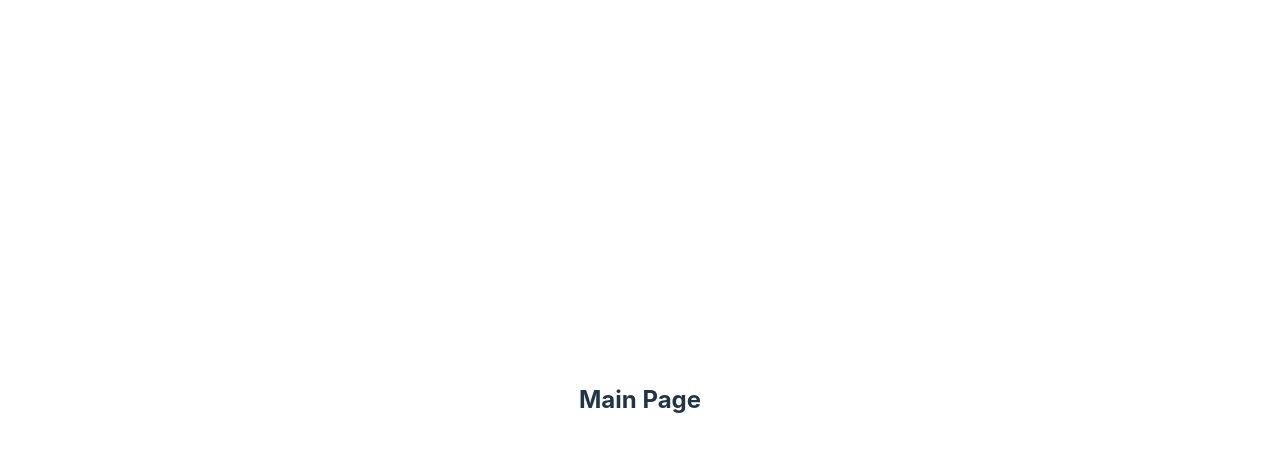
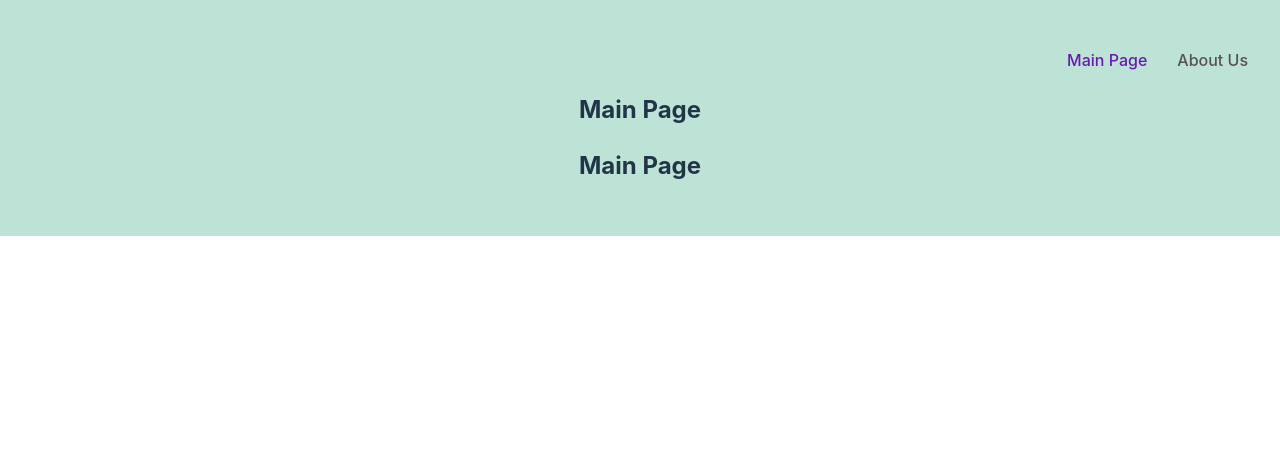
Before and after one commit to elMP/React-2023-Q1, a React (Vite) app in the folder rss-react-course/: page / in a window 1280 px wide. Shown: the top 452 px of the page. Built offline with nearby package versions, Linux system fonts and the light colour scheme.

Commit message:
feat: add header

```diff
--- a/rss-react-course/src/App.css
+++ b/rss-react-course/src/App.css
@@ -1,6 +1,11 @@
 #root {
+  background-color: rgb(223, 219, 219);
+}
+
+.container {
   max-width: 1280px;
   margin: 0 auto;
   padding: 2rem;
   text-align: center;
+  background-color: rgb(188, 227, 214);
 }
--- a/rss-react-course/src/App.tsx
+++ b/rss-react-course/src/App.tsx
@@ -10,13 +10,11 @@ import HomePage from 'pages/MainPage'
 
 function App() {
   return (
-    <div className="App">
-      <Routes>
-        <Route path="/" element={<MainPage />} />
-        <Route path="about" element={<About />} />
-        <Route path='*' element={<NotFound />} />
-      </Routes>
-    </div>
+    <Routes>
+      <Route path="/" element={<MainPage />} />
+      <Route path="about" element={<About />} />
+      <Route path='*' element={<NotFound />} />
+    </Routes>
   )
 }
 
--- /dev/null
+++ b/rss-react-course/src/components/Header.css
@@ -0,0 +1,14 @@
+.navigation__list {
+  display: flex;
+  list-style: none;
+  justify-content: flex-end;
+  column-gap: 30px;
+}
+
+.navigation__link {
+  color: rgb(87, 82, 82);
+}
+
+.navigation__link.active {
+  color: rgb(104, 26, 176);
+}
--- /dev/null
+++ b/rss-react-course/src/components/Header.tsx
@@ -0,0 +1,28 @@
+import React from 'react';
+import { NavLink } from "react-router-dom";
+
+import './Header.css';
+
+export type HeaderProps = { title: string };
+
+class Header extends React.Component<HeaderProps> {
+  render() {
+    return (
+      <header>
+        <nav className='navigation'>
+          <ul className='navigation__list'>
+            <li><NavLink to='/' className={({ isActive }) =>
+              isActive ? "navigation__link active" : "navigation__link"
+            }>Main Page</NavLink></li>
+            <li><NavLink to='/about' className={({ isActive }) =>
+              isActive ? "navigation__link active" : "navigation__link"
+            }>About Us</NavLink></li>
+          </ul>
+        </nav>
+        <h2>{this.props.title} </h2>
+      </header>
+    )
+  }
+}
+
+export default Header;
--- a/rss-react-course/src/index.css
+++ b/rss-react-course/src/index.css
@@ -19,14 +19,13 @@ a {
   color: #646cff;
   text-decoration: inherit;
 }
+
 a:hover {
   color: #535bf2;
 }
 
 body {
   margin: 0;
-  display: flex;
-  place-items: center;
   min-width: 320px;
   min-height: 100vh;
 }
--- a/rss-react-course/src/pages/About.tsx
+++ b/rss-react-course/src/pages/About.tsx
@@ -1,8 +1,15 @@
 import React from 'react';
+
+import Header from '../components/Header';
 
 class About extends React.Component {
   render() {
-    return <h2>About Us</h2>;
+    return (
+      <div className="container">
+        <Header title="About Us" />
+        <h2>About Us</h2>
+      </div>
+    )
   }
 }
 
--- a/rss-react-course/src/pages/MainPage.tsx
+++ b/rss-react-course/src/pages/MainPage.tsx
@@ -1,8 +1,14 @@
 import React from 'react';
 
+import Header from '../components/Header';
 class MainPage extends React.Component {
   render() {
-    return <h2>Main Page</h2>;
+    return (
+      <div className="container">
+        <Header title="Main Page" />
+        <h2>Main Page</h2>
+      </div>
+    )
   }
 }
 
--- a/rss-react-course/src/pages/NotFound.tsx
+++ b/rss-react-course/src/pages/NotFound.tsx
@@ -1,8 +1,15 @@
 import React from 'react';
+
+import Header from '../components/Header';
 
 class NotFound extends React.Component {
   render() {
-    return <h2>404 - not found</h2>;
+    return (
+      <div className="container">
+        <Header title="404" />
+        <h2>404 - not found</h2>
+      </div>
+    )
   }
 }
 
```
